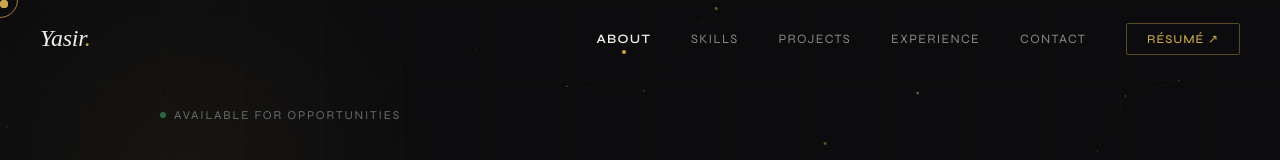
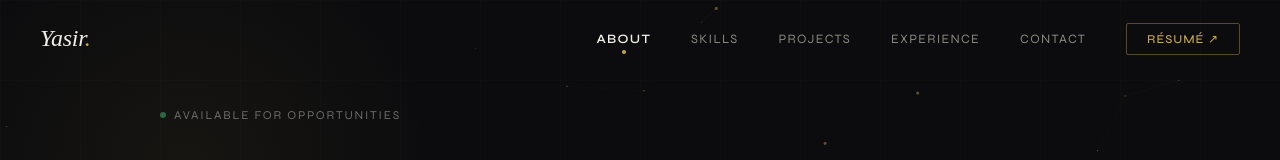
Before and after one commit to Yasir349913/yasir_maqsood, a React app: page / in a window 1280 px wide. Shown: the top 160 px of the page. Built offline with nearby package versions, Linux system fonts and the light colour scheme; the HTML template or start-up script is replaced by a standard one; a web font is replaced by a local one.

Commit message:
fix the naming convention issue in customCursor

```diff
--- a/src/App.jsx
+++ b/src/App.jsx
@@ -7,14 +7,14 @@ import Projects from "./components/Projects";
 import Experience from "./components/Experience";
 import Contact from "./components/Contact";
 import ChatWidget from "./components/ChatWidget";
-import CustomCursor from "./components/CustomCursor";
+import customCursor from "./components/customCursor";
 import SchedulePage from "./components/SchedulePage";
 import "./index.css";
 
 function MainLayout() {
   return (
     <div style={{ background: "#0C0C0E", minHeight: "100vh" }}>
-      <CustomCursor />
+      <customCursor />
       <Navbar />
       <Hero />
       <About />
@@ -30,7 +30,7 @@ function MainLayout() {
 export default function App() {
   return (
     <BrowserRouter>
-      <CustomCursor />
+      <customCursor />
       <Routes>
         <Route path="/" element={<MainLayout />} />
         <Route path="/schedule" element={<SchedulePage />} />
--- a/src/components/Customcursor.jsx
+++ b/src/components/Customcursor.jsx
@@ -1,6 +1,6 @@
 import { useEffect, useRef } from "react";
 
-export default function CustomCursor() {
+export default function customCursor() {
   const dotRef = useRef(null);
   const ringRef = useRef(null);
 
```
